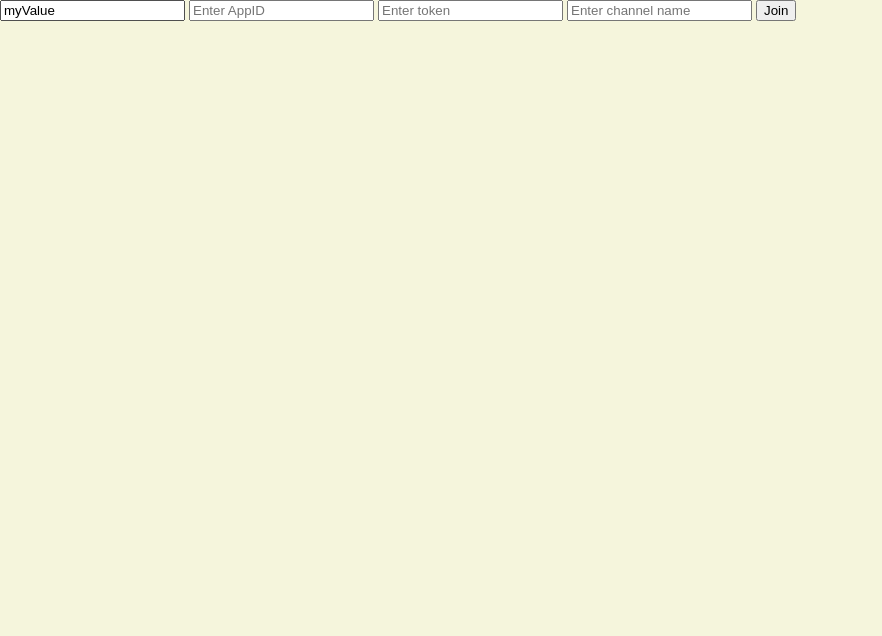
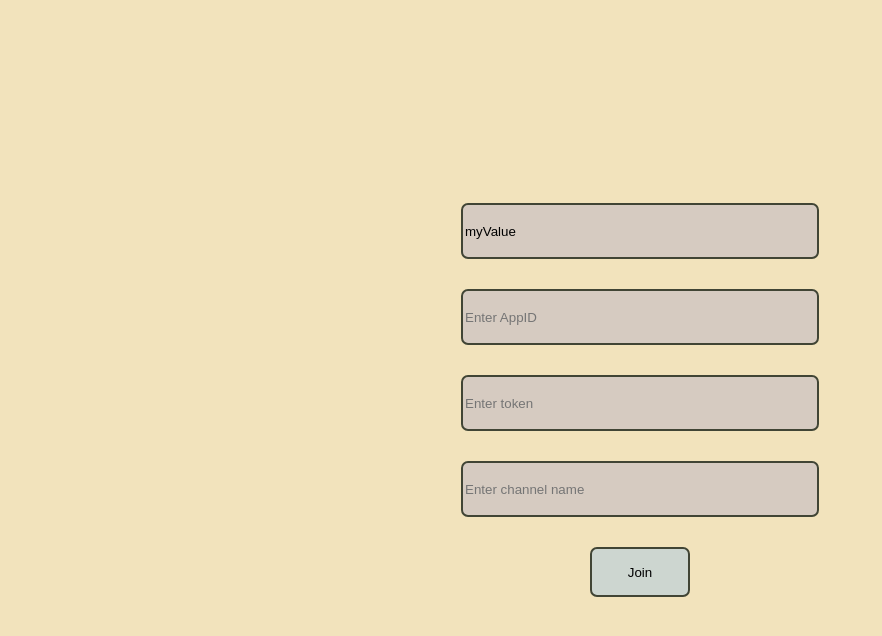
Before and after one commit to BhargavKadali39/Meta_meet_final, a plain HTML site: page index.html in a window 1280 px wide. Shown: the whole page, without its empty margins (0-882 px from the left). Drawn offline with Linux system fonts and the light colour scheme.

Commit message:
Update style.css

```diff
--- a/style.css
+++ b/style.css
@@ -1,10 +1,39 @@
 
 /* Dont mind the color codes,  still updating and building the product be patient */
-
 body{
     padding: 0;
     margin: 0;
-    background-color: beige;
+    background-color: #F2E3BC;
+}
+.form-mid{
+    display: flex;
+    flex-direction: column;
+    align-items: center;
+    position: absolute;
+    top: 50%;
+    left: 50%;
+    transform: translate(-50%, -50%);
+}
+input,button{
+    background-color: #D6CBC1;
+    height: 50px;
+    width: 350px;
+    margin: 15px;
+    border: 2px solid #414535;
+    color: rgb(0, 0, 0);
+    border-radius: 7px;
+    transition: 1s cubic-bezier(0.075, 0.82, 0.165, 1);
+}
+button{
+    background-color: #CDD6D0;
+    width: 100px;
+}
+button:active,input:focus{
+    background-color: #618985;
+    color: #f0f8ff;
+}
+input:focus{
+    border-radius: 10px;
 }
 
 .main_db{
```
